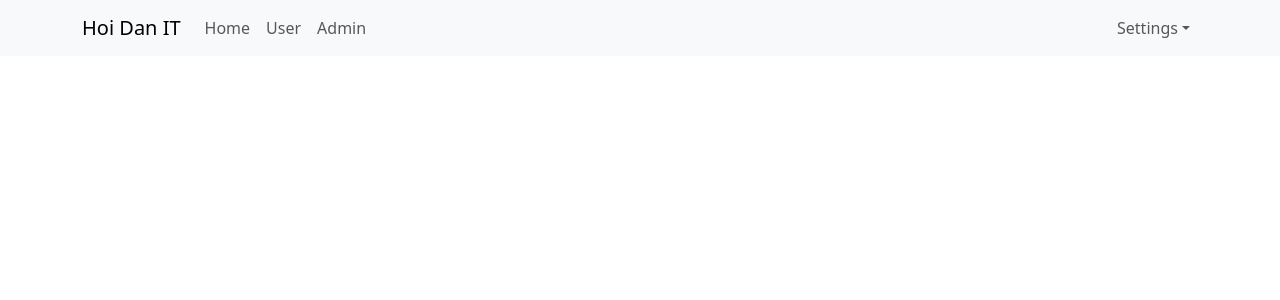
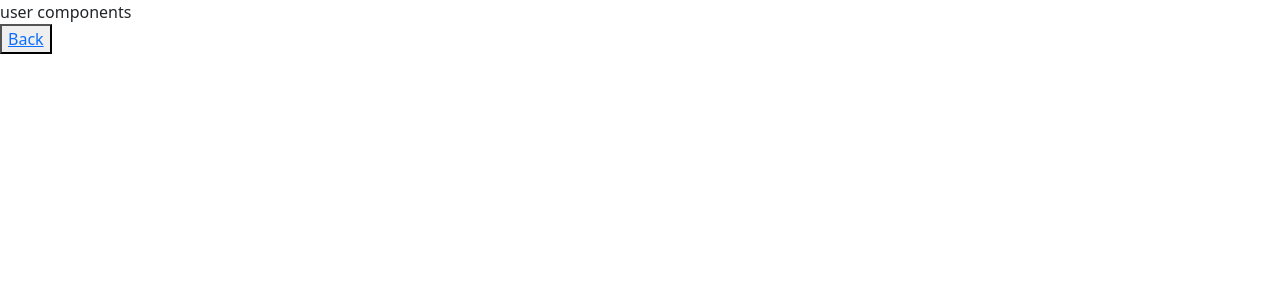
Before and after one commit to quangvu0407/REACT, a React (Create React App) app: page /users in a window 1280 px wide. Shown: the top 300 px of the page. Built offline with nearby package versions, Linux system fonts and the light colour scheme.

Commit message:
video 48

```diff
--- a/src/App.js
+++ b/src/App.js
@@ -1,12 +1,25 @@
 // import logo from './logo.svg';
 import './App.scss';
 import Header from './components/Header/Header';
+import { Link } from "react-router-dom";
 
 const App = () => {
   return (
     <div className="app-container">
       <Header />
-    </div>
+      <div>
+        test Link
+        <div>
+          <button>
+            <Link to="/users ">go to user page</Link>
+          </button>
+          <button>
+            <Link to="/admins" >go to admin page</Link>
+          </button>
+
+        </div>
+      </div>
+    </div >
   );
 }
 export default App;
--- /dev/null
+++ b/src/components/Admin/Admin.js
@@ -0,0 +1,7 @@
+const Admin = () => {
+    return (
+        <div>admin components</div>
+    )
+}
+
+export default Admin;
--- a/src/components/Header/Header.js
+++ b/src/components/Header/Header.js
@@ -2,6 +2,7 @@ import Container from 'react-bootstrap/Container';
 import Nav from 'react-bootstrap/Nav';
 import Navbar from 'react-bootstrap/Navbar';
 import NavDropdown from 'react-bootstrap/NavDropdown';
+import { Link } from 'react-router-dom';
 
 const Header = () => {
     return (
@@ -11,9 +12,9 @@ const Header = () => {
                 <Navbar.Toggle aria-controls="basic-navbar-nav" />
                 <Navbar.Collapse id="basic-navbar-nav">
                     <Nav className="me-auto">
-                        <Nav.Link href="#home">Home</Nav.Link>
-                        <Nav.Link href="#link">User</Nav.Link>
-                        <Nav.Link href="#link">Admin</Nav.Link>
+                        <Link to="" class="nav-link">Home</Link>
+                        <Link to="/users" class="nav-link">User</Link>
+                        <Link to="/admins" class="nav-link">Admin</Link>
                     </Nav>
                     <Nav>
                         <NavDropdown title="Settings" id="basic-nav-dropdown">
--- /dev/null
+++ b/src/components/Users/User.js
@@ -0,0 +1,16 @@
+import { Link } from "react-router-dom";
+
+const User = () => {
+    return (
+        <div>user components
+            <div>
+                <button>
+                    <Link to="">Back</Link>
+                </button>
+            </div>
+
+        </div>
+    )
+}
+
+export default User;
--- a/src/index.js
+++ b/src/index.js
@@ -5,14 +5,27 @@ import reportWebVitals from './reportWebVitals';
 import { Provider } from 'react-redux';
 import store from './redux/store';
 import 'bootstrap/dist/css/bootstrap.min.css';
-
+import {
+  BrowserRouter
+  , Routes
+  , Route
+} from "react-router-dom";
+import Admin from './components/Admin/Admin';
+import User from './components/Users/User';
 const root = ReactDOM.createRoot(document.getElementById('root'));
 root.render(
   <Provider store={store}>
     {/* <React.StrictMode> */}
-      <App />
+    <BrowserRouter>
+      <Routes>
+        <Route path="/" element={<App />} />
+        <Route path="users" element={<User />} />
+        <Route path="admins" element={<Admin />} />
+      </Routes>
+    </BrowserRouter>
+
     {/* </React.StrictMode> */}
-  </Provider>
+  </Provider >
 );
 
 // If you want to start measuring performance in your app, pass a function
```
